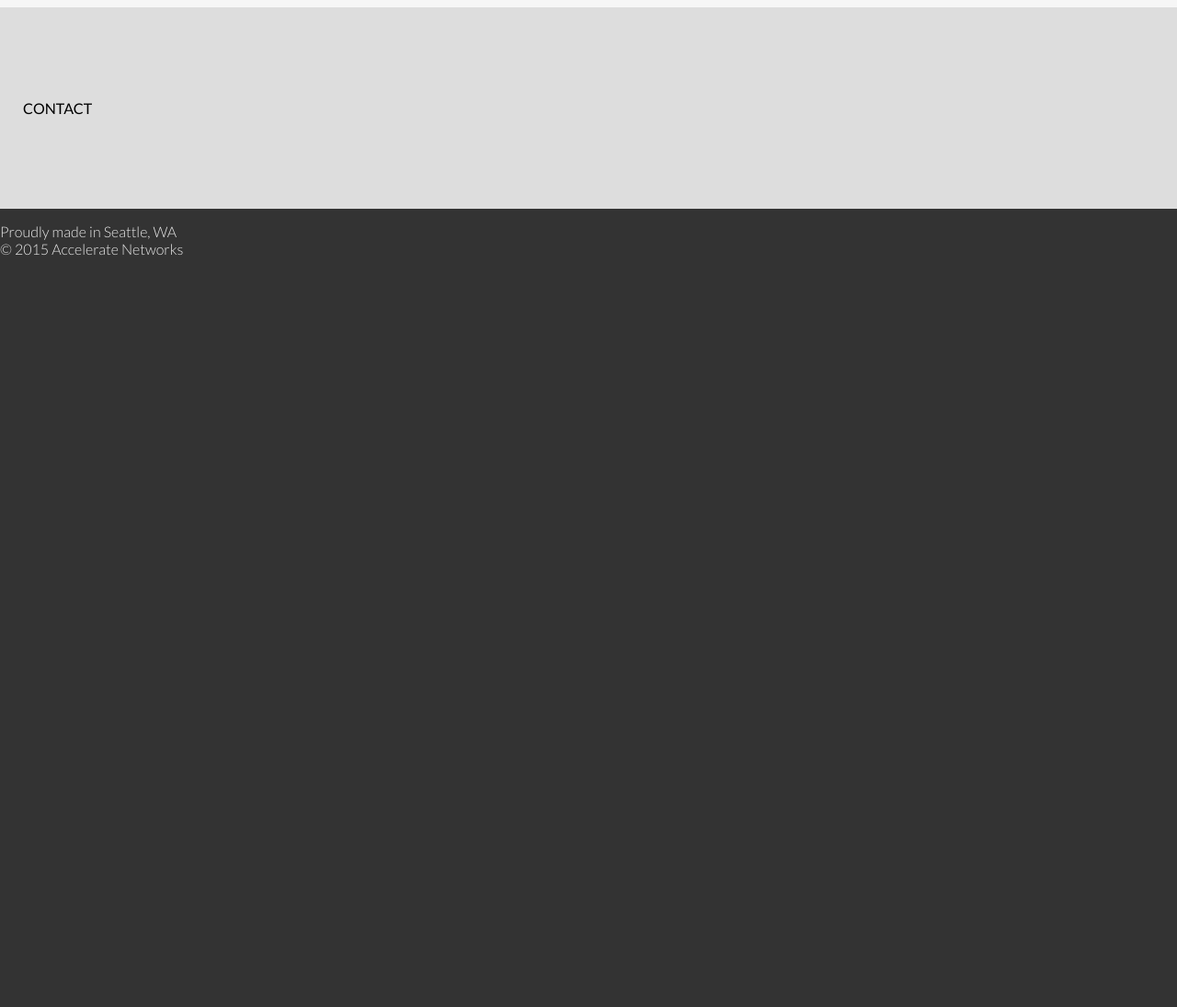
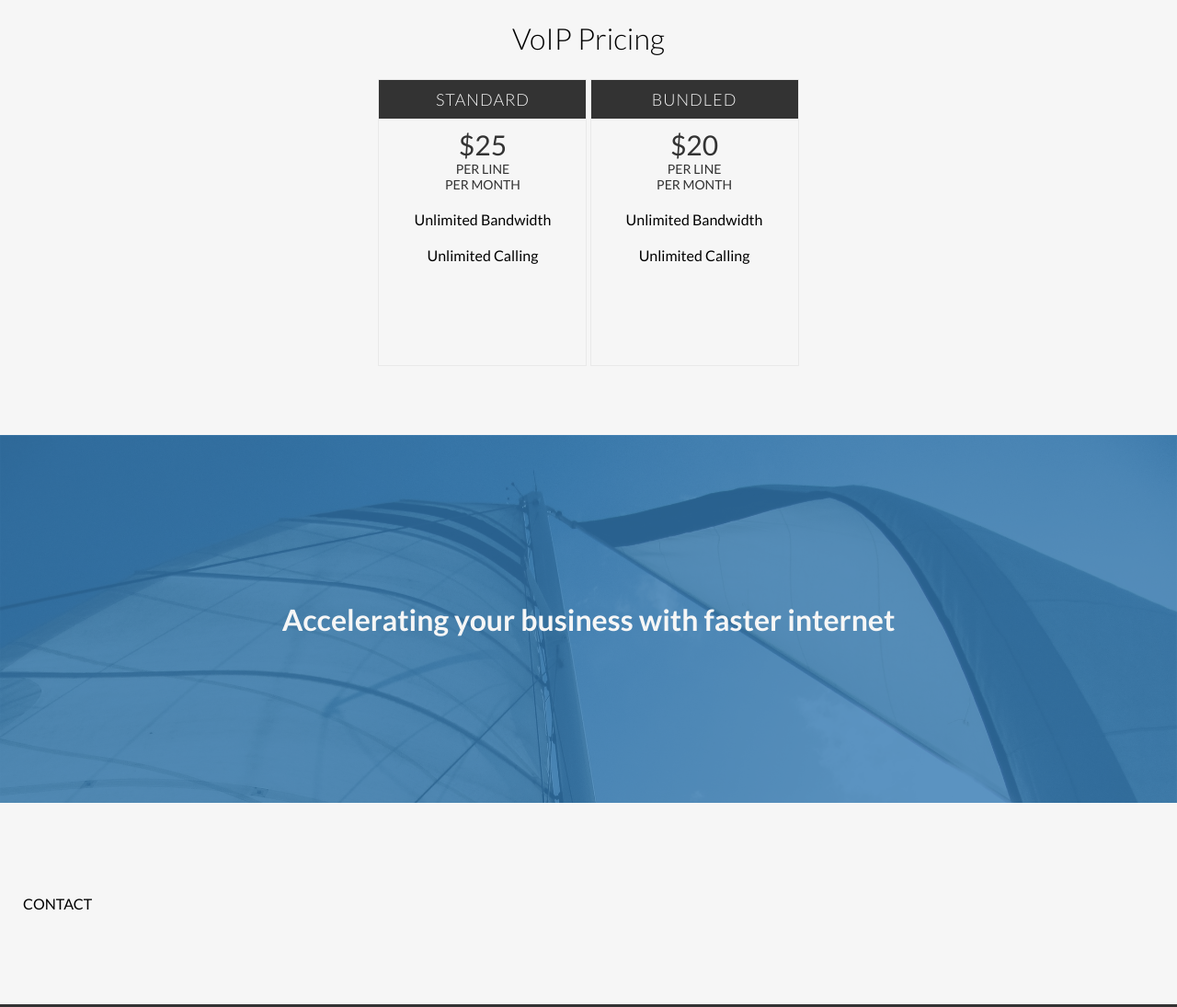
Before and after one commit to AccelerateNetworks/acceleratenetworks.com, a website: page public/index.html in a window 1280 px wide. Shown: the part 1029-2124 px from the top of the page at 92% size. Before the commit the page ends 1324 px from the top, so only its background shows below. Drawn offline with nearby package versions, Linux system fonts and the light colour scheme; files that its build step writes are made by us from their sources; a script that the page names is missing.

Commit message:
Working on pricing section and quote section

```diff
--- a/assets/less/main.less
+++ b/assets/less/main.less
@@ -62,12 +62,58 @@ a {
 
 /*
 |--------------------------------------------------------------------------
+| Quote
+|--------------------------------------------------------------------------
+*/
+
+.quote {
+	background-image: url("@{resources}/quote.jpg");
+	background-size: cover;
+	background-attachment: fixed;
+	background-repeat: no-repeat;
+	height: 400px;
+	width: 100%;
+
+	@media(max-width: @sm) {
+		height: 200px;
+		background-attachment: scroll;
+	}
+
+	.cover {
+		background-color: fade(@accelerate-blue, 80%);
+		height: 100%;
+		width: 100%;
+		display: table;
+
+		h3 {
+			margin: 0;
+			display: table-cell;
+			height: 100%;
+			width: 100%;
+			vertical-align: middle;
+			text-align: center;
+			color: @light;
+			font-size: 32px;
+
+			@media(max-width: @md) {
+				font-size: 20px;
+			}
+
+			@media(max-width: @sm) {
+				font-size: 15px;
+			}
+		}
+	}
+}
+
+/*
+|--------------------------------------------------------------------------
 | Contact
 |--------------------------------------------------------------------------
 */
 
 .contact {
-	background-color: darken(@light, 10%);
+	background-color: @light;
 	padding: 100px 25px;
 }
 
@@ -79,7 +125,7 @@ a {
 
 .footer {
 	background-color: @dark;
-	color: darken(@light, 5%);
+	color: @gray;
 	padding: 15px 0;
 	font-weight: 300;
 }
--- a/assets/less/pricing.less
+++ b/assets/less/pricing.less
@@ -11,6 +11,15 @@
 
 	h1 {
 		margin: 0 0 25px;
+		font-weight: 300;
+
+		@media(max-width: @md) {
+			font-size: 26px;
+		}
+
+		@media(max-width: @sm) {
+			font-size: 20px;
+		}
 	}
 
 	ul {
@@ -21,7 +30,19 @@
 			list-style: none;
 			display: inline-block;
 			width: 225px;
-			border: 1px solid darken(@light, 5%);
+			min-height: 300px;
+			border: 1px solid @gray;
+			margin-bottom: 25px;
+			padding-bottom: 10px;
+
+			@media(max-width: @md) {
+				width: 45%;
+			}
+
+			@media(max-width: @sm) {
+				width: 100%;
+				min-height: auto;
+			}
 
 			.plan-name {
 				background-color: @dark;
--- a/assets/less/variables.less
+++ b/assets/less/variables.less
@@ -17,6 +17,8 @@
 @dark:  #333333;
 @light: #f6f6f6;
 
+@gray:  darken(@light, 5%);
+
 /*
 |--------------------------------------------------------------------------
 | Sizes
--- a/public/index.html
+++ b/public/index.html
@@ -64,11 +64,8 @@
 		<div class="pricing">
 			<div class="container">
 				<div class="row">
-					<div class="col-xs-12">
+					<div class="col-xs-12 col-md-6">
 						<h1>High Speed Internet Pricing</h1>
-					</div>
-				</div>
-			</div>
 						<ul>
 							<!--Plan 1-->
 							<li>
@@ -116,6 +113,56 @@
 							</li>
 						</ul>
 					</div>
+					<div class="col-xs-12 col-md-6">
+						<h1>VoIP Pricing</h1>
+						<ul>
+							<!--Plan 1-->
+							<li>
+								<div class="plan-name">
+									Standard
+								</div>
+								<div class="plan-price">
+									$25
+									<span>per line</span>
+									<span>per month</span>
+								</div>
+								<div class="plan-item">
+									Unlimited Bandwidth
+								</div>
+								<div class="plan-item">
+									Unlimited Calling
+								</div>
+							</li>
+							<!--Plan 2-->
+							<li>
+								<div class="plan-name">
+									Bundled
+								</div>
+								<div class="plan-price">
+									$20
+									<span>per line</span>
+									<span>per month</span>
+								</div>
+								<div class="plan-item">
+									Unlimited Bandwidth
+								</div>
+								<div class="plan-item">
+									Unlimited Calling
+								</div>
+							</li>
+						</ul>
+					</div>
+				</div>
+			</div>
+		</div>
+
+		<!--QUOTE-->
+
+		<div class="quote">
+			<div class="cover">
+				<h3>Accelerating your business with faster internet</h3>
+			</div>
+		</div>
 
 		<!--CONTACT-->
 		<div class="contact">
```
Also changed, not shown: public/assets/img/resources/quote.jpg (added). Lines whose indentation alone changed are shown as unchanged.
